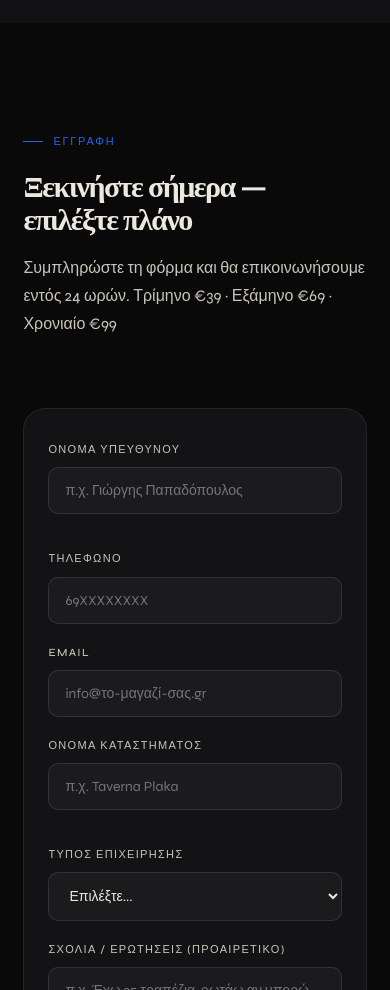
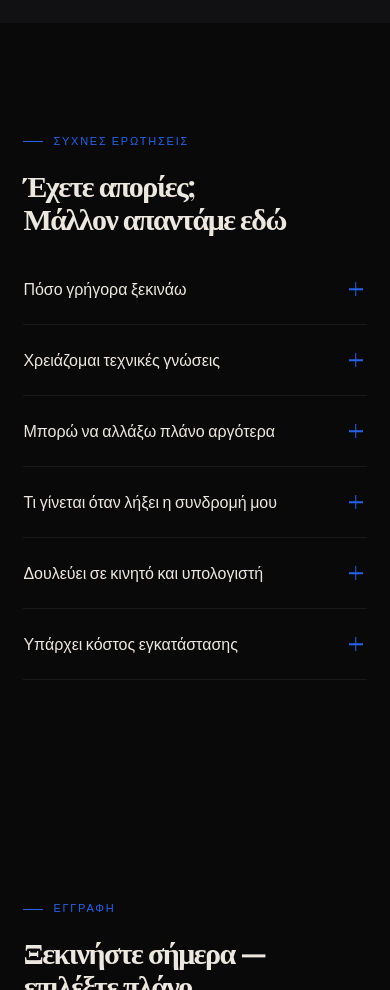
Before and after one commit to ARISALAB/restaurant, a plain HTML site: page partners/index.html in a window 390 px wide. Shown: the part 6400-7390 px from the top of the page. Drawn offline with nearby package versions, Linux system fonts and the light colour scheme; a web font is replaced by a local one.

Commit message:
Add FAQ accordion section

```diff
--- a/partners/index.html
+++ b/partners/index.html
@@ -129,6 +129,19 @@ footer a:hover{color:var(--accent)}
 .reveal{opacity:0;transform:translateY(30px);transition:opacity .7s ease,transform .7s ease}
 .reveal.in{opacity:1;transform:translateY(0)}
 
+.faq{max-width:760px}
+.faq-item{border-bottom:0.5px solid var(--border2)}
+.faq-q{width:100%;text-align:left;background:none;border:none;padding:24px 0;display:flex;justify-content:space-between;align-items:center;gap:20px;cursor:pointer;color:var(--text);font-family:'Syne',sans-serif;font-size:16px;font-weight:500}
+.faq-q:hover{color:var(--accent)}
+.faq-icon{flex-shrink:0;width:22px;height:22px;position:relative}
+.faq-icon::before,.faq-icon::after{content:'';position:absolute;background:var(--accent);top:50%;left:50%;transform:translate(-50%,-50%)}
+.faq-icon::before{width:14px;height:1.5px}
+.faq-icon::after{width:1.5px;height:14px;transition:transform .25s ease}
+.faq-item.open .faq-icon::after{transform:translate(-50%,-50%) rotate(90deg) scale(0)}
+.faq-a{max-height:0;overflow:hidden;transition:max-height .3s ease}
+.faq-item.open .faq-a{max-height:220px}
+.faq-a p{color:var(--muted);font-size:14px;line-height:1.7;padding:0 0 24px}
+
 .sticky-bar{display:none;position:fixed;bottom:0;left:0;right:0;z-index:300;background:rgba(9,9,10,0.95);backdrop-filter:blur(12px);border-top:0.5px solid var(--border2);padding:14px 20px;align-items:center;justify-content:space-between;gap:12px}.sticky-bar p{font-size:13px;color:var(--muted)}.sticky-bar a{background:var(--accent);color:#fff;font-size:14px;font-weight:500;padding:11px 24px;border-radius:40px;text-decoration:none;white-space:nowrap;flex-shrink:0}@media(max-width:768px){nav ul{display:none}.stats{grid-template-columns:1fr 1fr}.stat{border-bottom:0.5px solid var(--border2)}.form-row{grid-template-columns:1fr}.form-wrap{padding:32px 24px}.hero-scroll{display:none}.sticky-bar{display:flex}}</style>
 </head>
 <body>
@@ -139,6 +152,7 @@ footer a:hover{color:var(--accent)}
     <li><a href="#how">Πώς λειτουργεί</a></li>
     <li><a href="#benefits">Οφέλη</a></li>
     <li><a href="#pricing">Τιμές</a></li>
+    <li><a href="#faq">Ερωτήσεις</a></li>
     <li><a href="#contact">Επικοινωνία</a></li>
   </ul>
   <a href="#contact" class="nav-cta">Ξεκινήστε τώρα →</a>
@@ -264,6 +278,39 @@ footer a:hover{color:var(--accent)}
   </div>
 </section>
 
+<section id="faq">
+  <div class="reveal">
+    <div class="eyebrow">Συχνές ερωτήσεις</div>
+    <h2>Έχετε απορίες;<br>Μάλλον απαντάμε εδώ</h2>
+  </div>
+  <div class="faq reveal">
+    <div class="faq-item">
+      <button class="faq-q" onclick="toggleFaq(this)">Πόσο γρήγορα ξεκινάω<span class="faq-icon"></span></button>
+      <div class="faq-a"><p>Συνήθως μέσα σε λίγα λεπτά από τη στιγμή που συμπληρώνετε τα στοιχεία του καταστήματός σας — ώρες λειτουργίας, τραπέζια και έτοιμο το μοναδικό σας link κράτησης</p></div>
+    </div>
+    <div class="faq-item">
+      <button class="faq-q" onclick="toggleFaq(this)">Χρειάζομαι τεχνικές γνώσεις<span class="faq-icon"></span></button>
+      <div class="faq-a"><p>Όχι καθόλου Το admin panel είναι σχεδιασμένο για να το χρησιμοποιεί κανείς από το κινητό, χωρίς καμία τεχνική εμπειρία</p></div>
+    </div>
+    <div class="faq-item">
+      <button class="faq-q" onclick="toggleFaq(this)">Μπορώ να αλλάξω πλάνο αργότερα<span class="faq-icon"></span></button>
+      <div class="faq-a"><p>Ναι Μπορείτε να ανανεώσετε ή να αλλάξετε πλάνο όποτε θέλετε, απλά επικοινωνήστε μαζί μας</p></div>
+    </div>
+    <div class="faq-item">
+      <button class="faq-q" onclick="toggleFaq(this)">Τι γίνεται όταν λήξει η συνδρομή μου<span class="faq-icon"></span></button>
+      <div class="faq-a"><p>Θα σας ειδοποιήσουμε πριν τη λήξη ώστε να ανανεώσετε χωρίς διακοπή στις κρατήσεις σας</p></div>
+    </div>
+    <div class="faq-item">
+      <button class="faq-q" onclick="toggleFaq(this)">Δουλεύει σε κινητό και υπολογιστή<span class="faq-icon"></span></button>
+      <div class="faq-a"><p>Ναι Τόσο η σελίδα κράτησης όσο και το admin panel λειτουργούν άψογα σε κινητό, tablet και υπολογιστή</p></div>
+    </div>
+    <div class="faq-item">
+      <button class="faq-q" onclick="toggleFaq(this)">Υπάρχει κόστος εγκατάστασης<span class="faq-icon"></span></button>
+      <div class="faq-a"><p>Όχι Πληρώνετε μόνο το πλάνο συνδρομής που επιλέγετε — καμία κρυφή χρέωση</p></div>
+    </div>
+  </div>
+</section>
+
 <section id="contact">
   <div class="reveal">
     <div class="eyebrow">Εγγραφή</div>
@@ -346,6 +393,13 @@ document.querySelectorAll('.stat-n').forEach(el => statObs.observe(el));
 
 
 <script>
+function toggleFaq(btn) {
+  const item = btn.parentElement;
+  const wasOpen = item.classList.contains('open');
+  document.querySelectorAll('.faq-item.open').forEach(el => el.classList.remove('open'));
+  if (!wasOpen) item.classList.add('open');
+}
+
 function setPlan(plan) {
   document.getElementById('selectedPlan').value = plan;
   const chip = document.getElementById('planChip');
```
